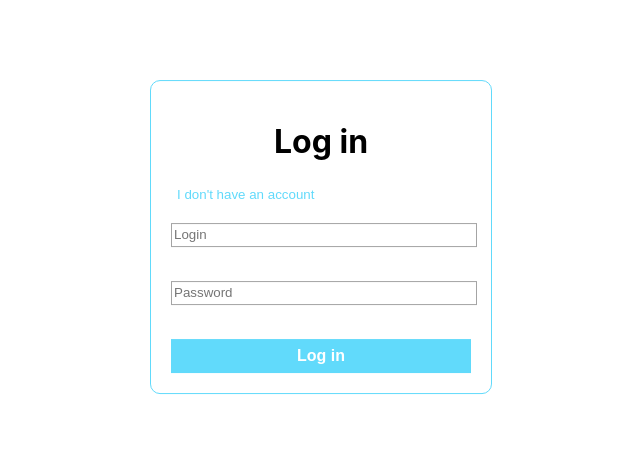
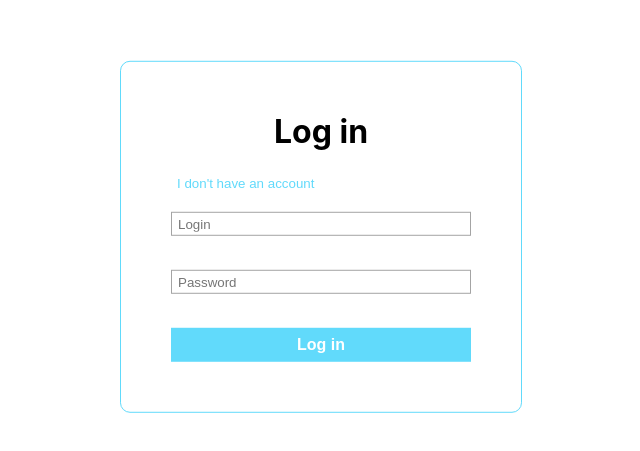
Before and after one commit to AlexanderTI/React-Redux_App, a React (Create React App) app: page / in a window 1280 px wide. Shown: the part 163-614 px from the top of the page, without its empty margins (319-959 px from the left). Built offline with nearby package versions, Linux system fonts and the light colour scheme; the HTML template or start-up script is replaced by a standard one.

Commit message:
UI LoginForm2

```diff
--- a/src/App.css
+++ b/src/App.css
@@ -32,19 +32,21 @@
   width: 300px;
   margin: 50vh auto;
   transform: translateY(-50%);
-  padding: 20px;
+  padding: 50px;
   border: 1px solid #61dafb;
   border-radius: 10px;
 }
 
 .login__heading {
   text-align: center;
+  margin-top: 0
 }
 
 .login__switch-form {
   background: none;
   color: #61dafb;
   border: 0;
+  outline: none;
   margin-right: auto;
   cursor: pointer;
 }
@@ -63,14 +65,16 @@
 }
 
 .login__login-form input {
-  width:100%;
+  width: calc(100%-12px);
   height: 1.5em;
   border: 1px solid #a4a4a4;
+  padding: 1px 6px;
 }
 
 .login__submit {
   padding: 0.5em;
   border: 0;
+  outline: none;
   color: #ffffff;
   background-color: #61dafb;
   font-size: 16px;
--- a/src/App.js
+++ b/src/App.js
@@ -2,13 +2,19 @@ import React from 'react';
 import './App.css';
 import { LoginForm } from './components/LoginForm'
 
-function App() {
-  return (
-    <div className="App">
-      <LoginForm isSignIn = {true}/>
+class App extends React.Component {
+  constructor() {
+    super();
+  }
 
-    </div>
-  );
+  render(){
+    return (
+      <div className="App">
+        <LoginForm />
+
+      </div>
+    );
+  }
 }
 
 export default App;
--- a/src/components/LoginForm.js
+++ b/src/components/LoginForm.js
@@ -1,22 +1,41 @@
 import React from 'react'
 
-export const LoginForm = (props) => {
-    const {isSignIn,
-    onSwitch} = props;
+export class LoginForm extends React.Component {
+    constructor() {
+        super();
+        this.state = {
+            isSignIn: true
+        }
+    }
 
-    const heading = isSignIn ? 'Log in' : 'Sign in';
-    const switchFormButton = isSignIn ? 'I don\'t have an account' : 'I have an account';
-    const subitButton = isSignIn ? 'Log in' : 'Sign in';
+    onSwitch = () => {
+        this.setState(prevState => ({
+            isSignIn: !prevState.isSignIn
+        }));
+    }
 
+    onSubmit = (ev) => {
+        ev.preventDefault();
+        if(this.state.isSignIn){
+            console.log('ENTER')
+        } else {
+            console.log("ADDED TO LocalStorage")
+        }
+    }
+
+
+
+    render() {
         return (
             <div className="login">
-            <h1 className="login__heading">{heading}</h1>
-            <button className="login__switch-form" onClick={onSwitch}>{switchFormButton}</button>
+                <h1 className="login__heading">{this.state.isSignIn ? 'Log in' : 'Sign up' }</h1>
+                <button className="login__switch-form" onClick={this.onSwitch}>{this.state.isSignIn ? 'I don\'t have an account' : 'I have an account'}</button>
                 <form className="login__login-form">
-                <input type="text" placeholder="Login"/>
-                <input type="text" placeholder="Password"/>
-                <button className="login__submit" type="submit">{subitButton}</button>
+                    <input type="text" placeholder="Login" />
+                    <input type="text" placeholder="Password" />
+                    <button className="login__submit" onClick={this.onSubmit}>{this. state.isSignIn ? 'Log in' : 'Sign up'}</button>
                 </form>
             </div>
         )
+    }
 };
```
Also changed, not shown: 1 other file (tests, documents, lock files or other folders). Lines whose indentation alone changed are shown as unchanged.
